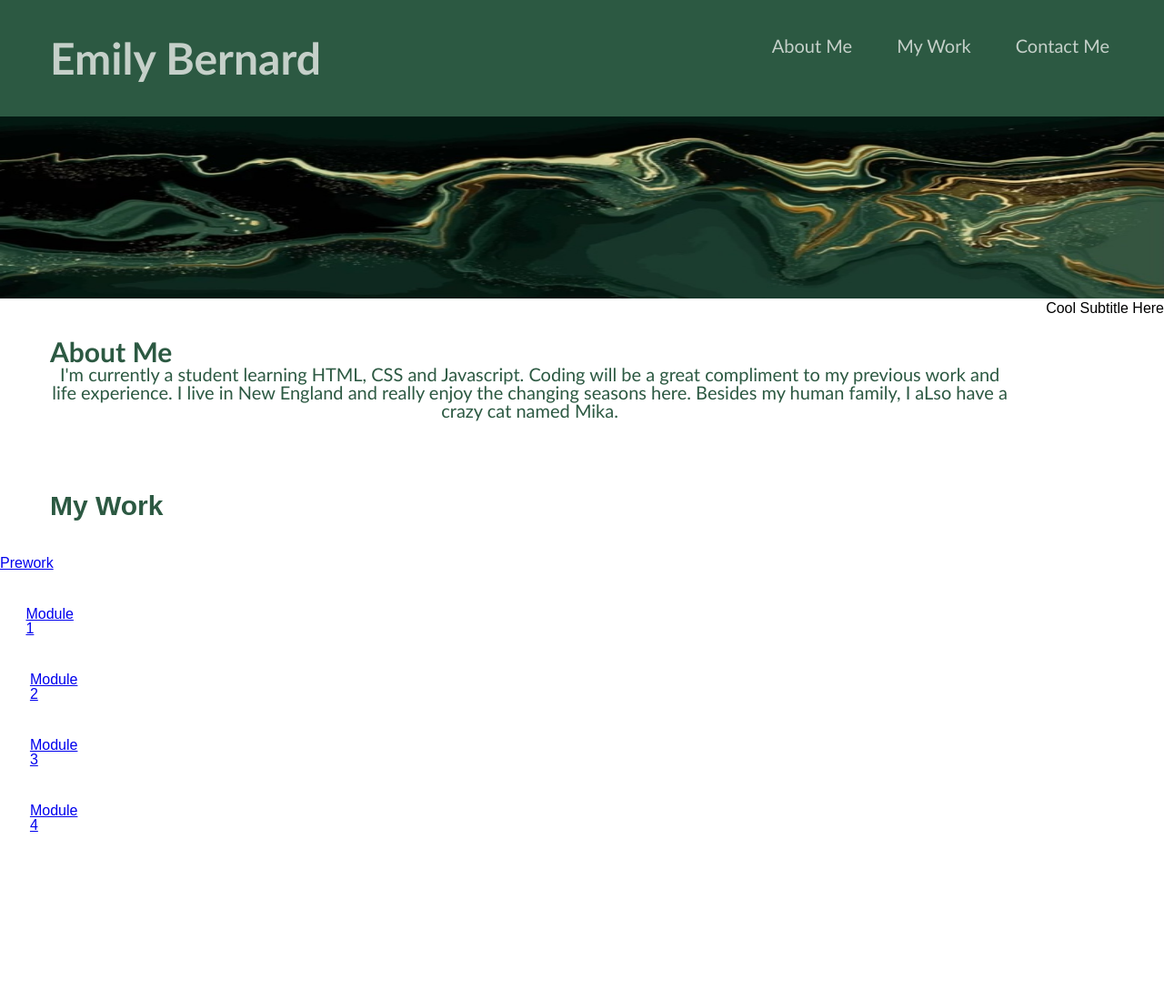
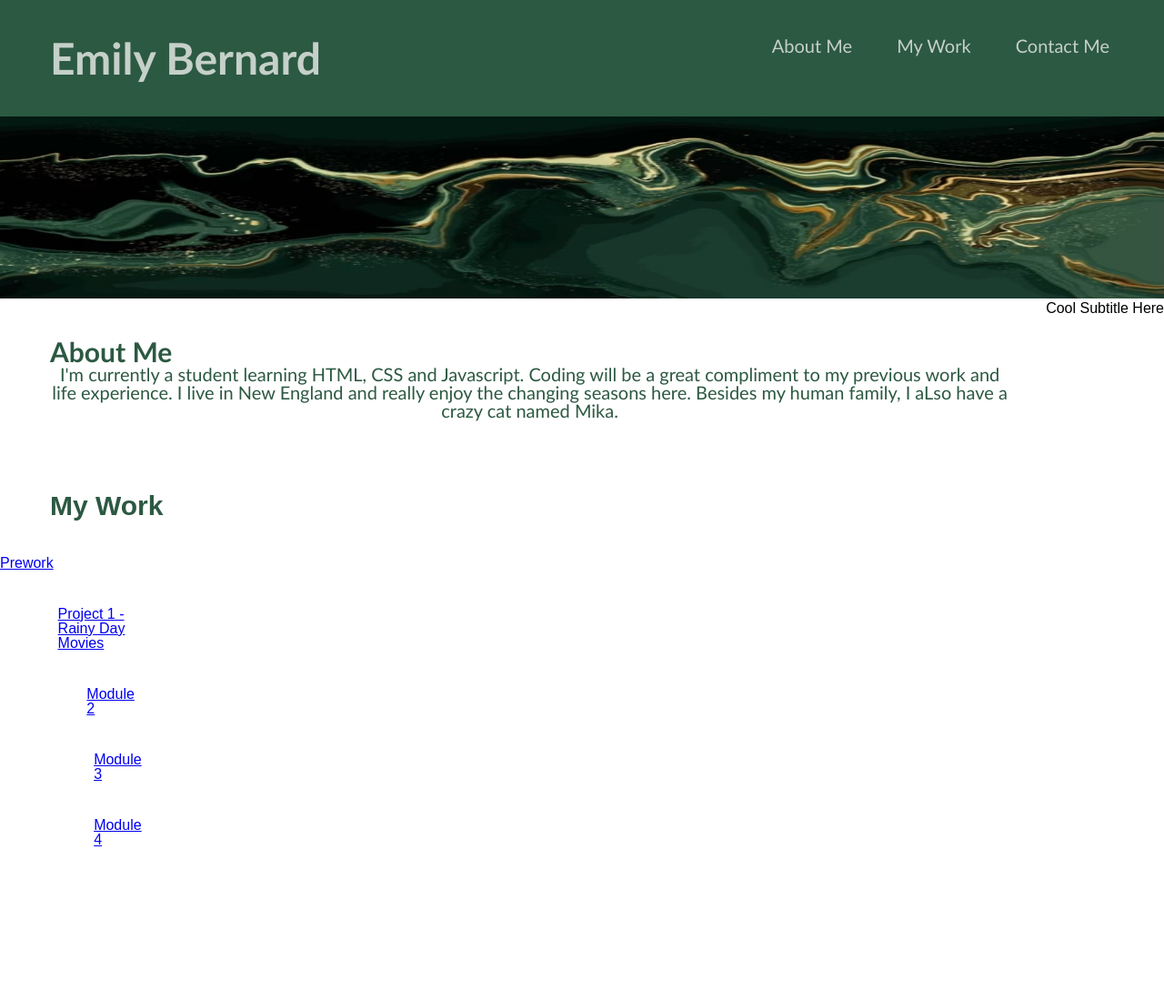
Before and after one commit to EmilyBernard/Module-2-Professional-Portfolio, a plain HTML site: page index.html in a window 1280 px wide. Shown: the top 1100 px of the page at 91% size. Drawn offline with Linux system fonts and the light colour scheme.

Commit message:
added deployed project link to portfolio

```diff
--- a/index.html
+++ b/index.html
@@ -57,7 +57,7 @@
                 <div class="card-body">
              </div>
 
-        <a href="#">Module 1</a>
+        <a href="https://emilybernard.github.io/rainy-day-movies/">Project 1 - Rainy Day Movies</a>
         <section class="row justify-center">
             <div class="card-column">
               <figure class="card code-card">
```
